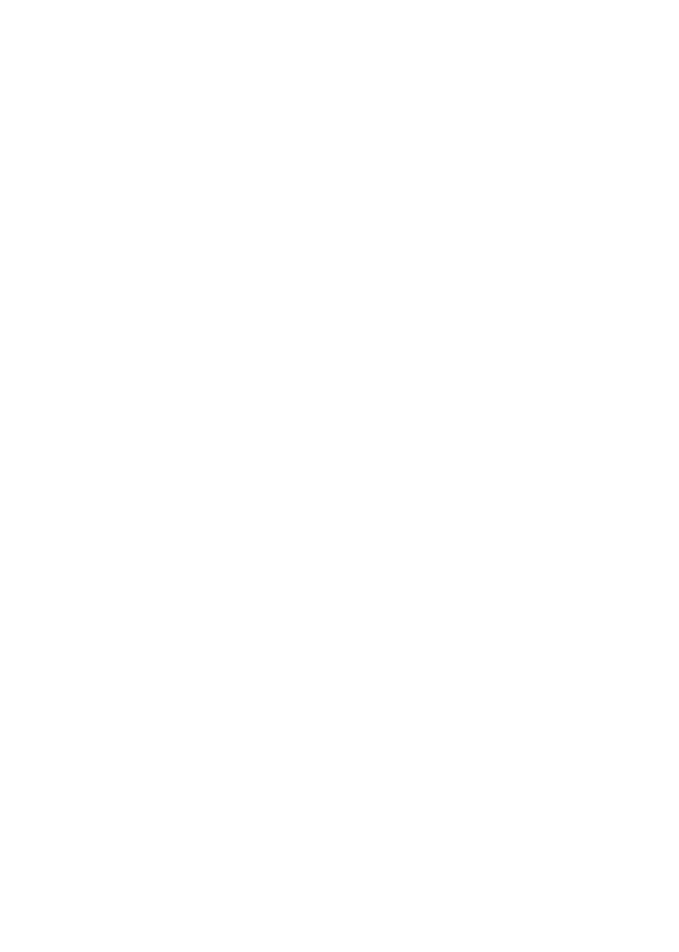
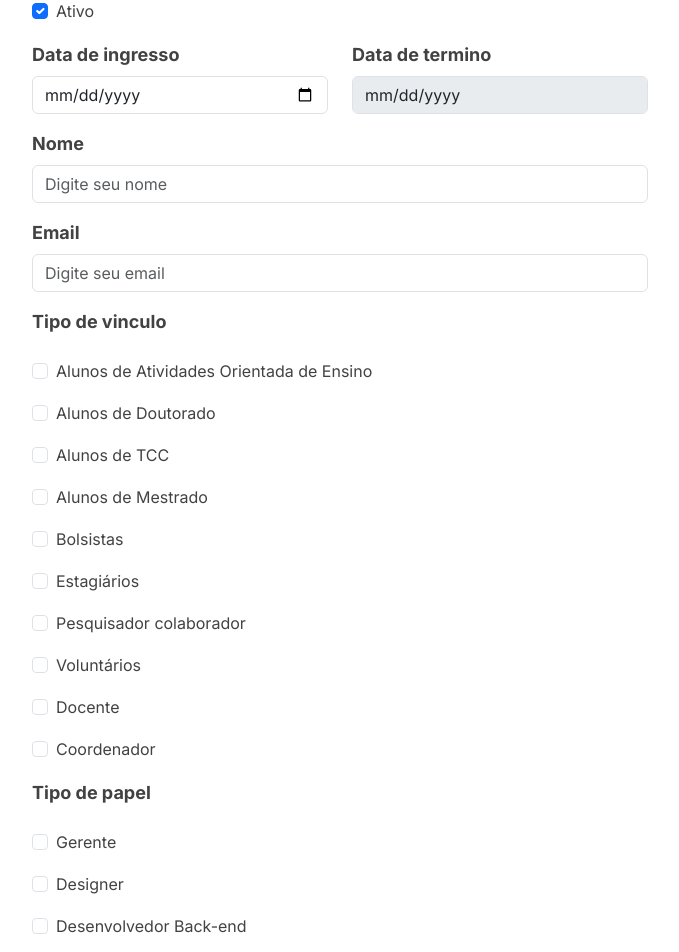
Before and after one commit to diogof651/csfacom-grupo1, a React (Vite) app in the folder front-end/: page /cadastroMembro in a window 1280 px wide. Before the commit this address had no page. Shown: the part 360-1312 px from the top of the page, without its empty margins (300-979 px from the left). Before the commit the page ends 800 px from the top, so only its background shows below. Built offline with nearby package versions, Linux system fonts and the light colour scheme.

Commit message:
Tela Cadastro/Edição de membros

```diff
--- a/front-end/src/components/Input/Input.jsx
+++ b/front-end/src/components/Input/Input.jsx
@@ -1,15 +1,20 @@
-import Form from 'react-bootstrap/Form';
+import Form from "react-bootstrap/Form";
 
-export function Input({label, tipo, placeholder, required}) {
+export function Input({ label, tipo, placeholder, required, disabled }) {
   return (
-    <>
+    <div className="w-100">
       <Form.Label
         style={{ fontWeight: "bold", fontSize: "18px" }}
         className="mt-3"
       >
         {label}
       </Form.Label>
-        <Form.Control type={tipo} placeholder={placeholder} required={required ? true : false}/>
-    </>
+      <Form.Control
+        type={tipo}
+        placeholder={placeholder}
+        required={required}
+        disabled={disabled}
+      />
+    </div>
   );
 }
--- a/front-end/src/main.jsx
+++ b/front-end/src/main.jsx
@@ -7,6 +7,7 @@ import { PaginaProjeto } from "./routes/PaginaProjeto/PaginaProjeto.jsx";
 import { createBrowserRouter, RouterProvider } from "react-router-dom";
 import { CadastroUsuario } from "./routes/Usuario/CadastroUsuario/CadastroUsuario.jsx";
 import { Perfil } from "./routes/Usuario/Perfil/Perfil.jsx";
+import { CadastroMembro } from "./routes/Projeto/CadastroMembro.jsx";
 
 const router = createBrowserRouter([
   {
@@ -27,6 +28,10 @@ const router = createBrowserRouter([
         element: <PaginaProjeto />,
       },
       {
+        path: "/cadastroMembro",
+        element: <CadastroMembro />,
+      },
+      {
         path: "/cadastroUsuario",
         element: <CadastroUsuario />,
       },
--- /dev/null
+++ b/front-end/src/routes/Projeto/CadastroMembro.jsx
@@ -0,0 +1,158 @@
+import React, { useState } from "react";
+import Container from "react-bootstrap/Container";
+import Form from "react-bootstrap/Form";
+import "react-datepicker/dist/react-datepicker.css";
+import "react-quill/dist/quill.snow.css";
+import { BotaoComFundo } from "../../components/Botoes/BotaoComFundo";
+import { BotaoOutline } from "../../components/Botoes/BotaoOutline";
+import { Input } from "../../components/Input/Input";
+import { FotoPerfil } from "../../components/FotoPerfil/FotoPerfil";
+
+export function CadastroMembro() {
+  const [ativo, setAtivo] = useState(true);
+
+  // Função para lidar com a mudança em uma lista de checkboxes com base no índice
+  const handleCheckboxChange = (index, lista, setLista) => {
+    const updatedList = [...lista];
+    updatedList[index].checked = !updatedList[index].checked;
+    setLista(updatedList);
+  };
+
+  // Função para obter os valores selecionados em uma lista de checkboxes
+  const getValoresSelecionados = (lista) => {
+    return lista
+      .filter((checkbox) => checkbox.checked)
+      .map((checkbox) => checkbox.label);
+  };
+
+  const [tiposDeVinculos, setTiposDeVinculos] = useState([
+    { label: "Alunos de Atividades Orientada de Ensino", checked: false },
+    { label: "Alunos de Doutorado", checked: false },
+    { label: "Alunos de TCC", checked: false },
+    { label: "Alunos de Mestrado", checked: false },
+    { label: "Bolsistas", checked: false },
+    { label: "Estagiários", checked: false },
+    { label: "Pesquisador colaborador", checked: false },
+    { label: "Voluntários", checked: false },
+    { label: "Docente", checked: false },
+    { label: "Coordenador", checked: false },
+  ]);
+
+  const [tiposDePapeis, setTipoDePapeis] = useState([
+    { label: "Gerente", checked: false },
+    { label: "Designer", checked: false },
+    { label: "Desenvolvedor Back-end", checked: false },
+    { label: "Desenvolvedor Front-end", checked: false },
+  ]);
+
+  return (
+    <>
+      <Container
+        className="d-flex flex-column"
+        style={{ width: "50vw", marginTop: "40px" }}
+      >
+        <h1
+          style={{
+            textAlign: "center",
+            marginBottom: "10px",
+            fontWeight: "bold",
+            paddingBottom: "5px",
+          }}
+        >
+          Adicionar novo membro
+        </h1>
+        <Form
+          className={`d-flex justify-content-center flex-column form-container w-100`}
+          //   onSubmit=""
+        >
+          <div className="mx-auto mt-2 mb-2">
+            <FotoPerfil></FotoPerfil>
+          </div>
+          <Form.Check
+            className="mt-3"
+            type="checkbox"
+            id="ativoCheckbox"
+            label="Ativo"
+            defaultChecked={ativo}
+            onChange={(e) => {
+              setAtivo(e.target.checked);
+            }}
+          />
+          <div className="d-flex gap-4">
+            <Input
+              label={"Data de ingresso"}
+              required={true}
+              tipo={"date"}
+            ></Input>
+
+            <Input
+              label={"Data de termino"}
+              required={true}
+              tipo={"date"}
+              disabled={ativo}
+            ></Input>
+          </div>
+
+          <Input
+            label={"Nome"}
+            required={true}
+            placeholder={"Digite seu nome"}
+            tipo={"text"}
+          ></Input>
+          <Input
+            label={"Email"}
+            required={true}
+            placeholder={"Digite seu email"}
+            tipo={"email"}
+          ></Input>
+
+          <Form.Label
+            style={{ fontWeight: "bold", fontSize: "18px" }}
+            className="mt-3"
+          >
+            Tipo de vinculo
+          </Form.Label>
+
+          {tiposDeVinculos.map((vinculo, index) => (
+            <Form.Check
+              key={index}
+              className="mt-3"
+              type="checkbox"
+              id="ativoCheckbox"
+              label={vinculo.label}
+              checked={vinculo.checked}
+              onChange={() =>
+                handleCheckboxChange(index, tiposDeVinculos, setTiposDeVinculos)
+              }
+            />
+          ))}
+          <Form.Label
+            style={{ fontWeight: "bold", fontSize: "18px" }}
+            className="mt-3"
+          >
+            Tipo de papel
+          </Form.Label>
+
+          {tiposDePapeis.map((papel, index) => (
+            <Form.Check
+              key={index}
+              className="mt-3"
+              type="checkbox"
+              id="ativoCheckbox"
+              label={papel.label}
+              checked={papel.checked}
+              onChange={() =>
+                handleCheckboxChange(index, tiposDePapeis, setTipoDePapeis)
+              }
+            />
+          ))}
+
+          <div className="d-flex justify-content-end gap-2 mt-4 mb-4">
+            <BotaoOutline color="var(--blue)">Cancelar</BotaoOutline>
+            <BotaoComFundo color="var(--blue)">Cadastrar</BotaoComFundo>
+          </div>
+        </Form>
+      </Container>
+    </>
+  );
+}
```
Lines whose indentation alone changed are shown as unchanged.
